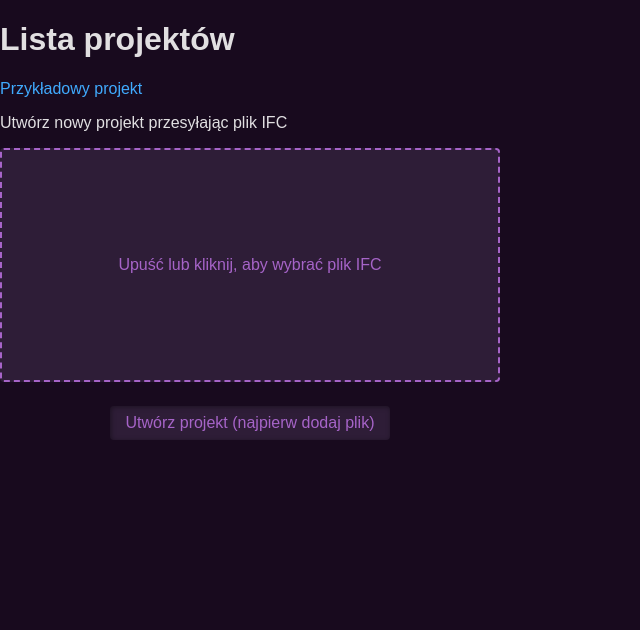
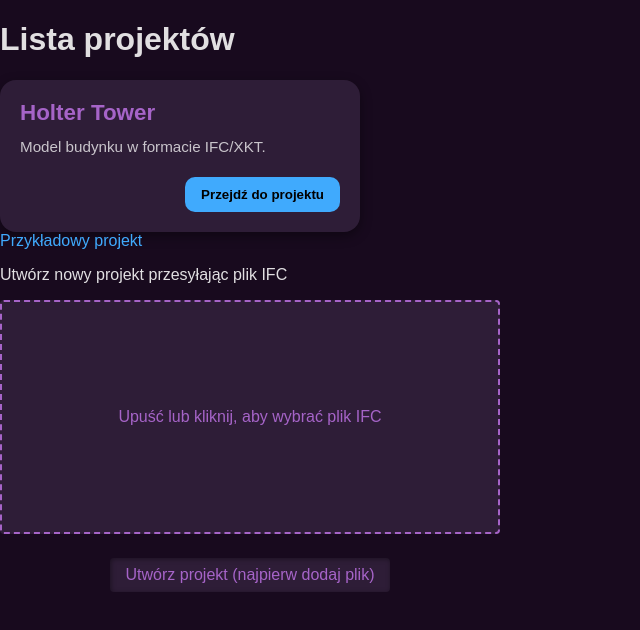
Before and after one commit to P4TTRYK/IGP-BIM-EngineeringThesis, a React (Vite) app in the folder app/xeokit/: page /#/ in a window 1280 px wide. Shown: the top 630 px of the page, without its empty margins (0-640 px from the left). Built offline with nearby package versions, Linux system fonts and the light colour scheme.

Commit message:
create component_proj_card and fix access on mac

```diff
--- /dev/null
+++ b/app/xeokit/src/components/Project_card.jsx
@@ -0,0 +1,26 @@
+import { Link } from "react-router";
+import styles from './Project_card.module.css';
+
+// TODO: Podłącz prawdziwe dane z API
+
+export const ProjectCard = ({ project }) => {
+    return (
+        <div className={styles.card}>
+            <div className={styles.cardContent}>
+                <h2 className={styles.projectName}>{project.name}</h2>
+
+                <p className={styles.projectDescription}>
+                    {project.description}
+                </p>
+
+                <div className={styles.cardFooter}>
+                    <Link to={`project/${project.id}`}>
+                        <button className={styles.projectButton}>
+                            Przejdź do projektu
+                        </button>
+                    </Link>
+                </div>
+            </div>
+        </div>
+    );
+}
--- /dev/null
+++ b/app/xeokit/src/components/Project_card.module.css
@@ -0,0 +1,54 @@
+.card {
+    background-color: var(--light-background-color);
+    color: var(--text-color);
+    border-radius: 16px;
+    padding: 20px;
+    width: 320px;
+    box-shadow: 0 4px 12px rgba(0, 0, 0, 0.4);
+    display: flex;
+    flex-direction: column;
+    transition: transform 0.2s ease;
+}
+
+.card:hover {
+    transform: translateY(-4px);
+}
+
+.cardContent {
+    display: flex;
+    flex-direction: column;
+    gap: 12px;
+}
+
+.projectName {
+    font-size: 1.4rem;
+    margin: 0;
+    color: var(--subtle-color);
+}
+
+.projectDescription {
+    margin: 0;
+    font-size: 0.95rem;
+    opacity: 0.85;
+}
+
+.cardFooter {
+    margin-top: 10px;
+    display: flex;
+    justify-content: flex-end;
+}
+
+.projectButton {
+    padding: 10px 16px;
+    background-color: var(--link-color);
+    color: black;
+    border: none;
+    border-radius: 10px;
+    cursor: pointer;
+    font-weight: bold;
+    transition: background 0.2s ease;
+}
+
+.projectButton:hover {
+    background-color: #1e8bd8;
+}
--- a/app/xeokit/src/components/UploadFile.jsx
+++ b/app/xeokit/src/components/UploadFile.jsx
@@ -19,8 +19,11 @@ export const UploadFile = () => {
             (item) => item.kind === "file",
         );
         if (fileItems.length > 0) {
+            console.log(fileItems);
             e.preventDefault();
-            if (fileItems.some((item) => item.type.startsWith("application/p21"))) {
+            if (fileItems.some((item) => item.type.startsWith("application/p21"))
+            || 1
+            ) {
                 e.dataTransfer.dropEffect = "copy";
                 setDragStyle(true);
             } else {
--- a/app/xeokit/src/pages/ProjectsList.jsx
+++ b/app/xeokit/src/pages/ProjectsList.jsx
@@ -1,11 +1,23 @@
 import {Link} from "react-router";
 import {UploadFile} from "../components/UploadFile.jsx";
+import { ProjectCard } from "../components/Project_card.jsx";
+
+const test_proj = {
+        id: 1,
+        guid: "abc-123",
+        name: "Holter Tower",
+        description: "Model budynku w formacie IFC/XKT.",
+        created_at: "2024-01-01",
+        updated_at: "2024-01-02"
+    };
 
 export const ProjectsList = () => {
     return (
         <>
             <h1>Lista projektów</h1>
-
+            <div style={{ display: "flex", gap: "20px", flexWrap: "wrap" }}>
+                <ProjectCard project={test_proj} />
+            </div>
             <Link to={"project/HolterTower.ifc.xkt"}>Przykładowy projekt</Link>
 
             <p>Utwórz nowy projekt przesyłając plik IFC</p>
--- a/app/xeokit/src/services/api.js
+++ b/app/xeokit/src/services/api.js
@@ -2,7 +2,7 @@ import {createApi, fetchBaseQuery} from '@reduxjs/toolkit/query/react'
 
 export const api = createApi({
     reducerPath: 'api',
-    baseQuery: fetchBaseQuery({baseUrl: 'http://localhost:5000'}),
+    baseQuery: fetchBaseQuery({baseUrl: 'http://127.0.0.1:5000'}),
     endpoints: (build) => ({
         projectModel: build.query({
             query(project) {
```
